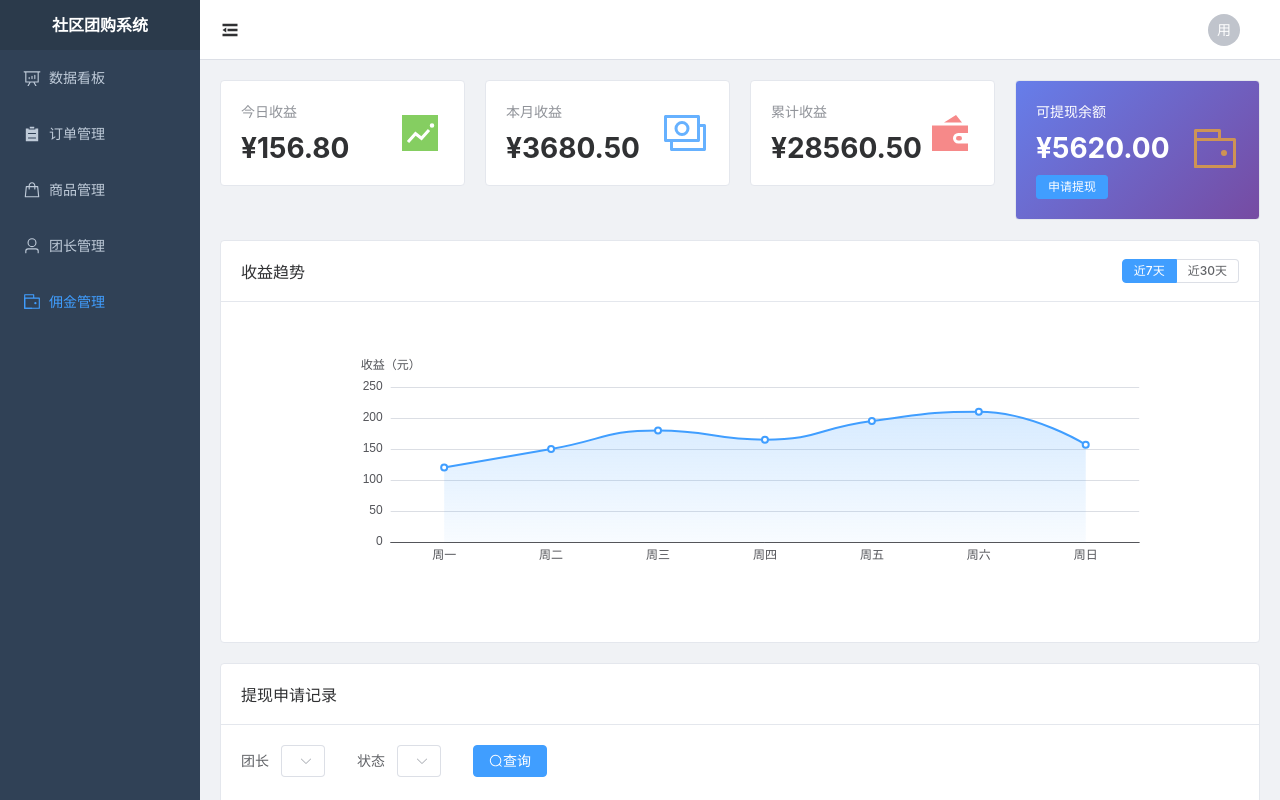
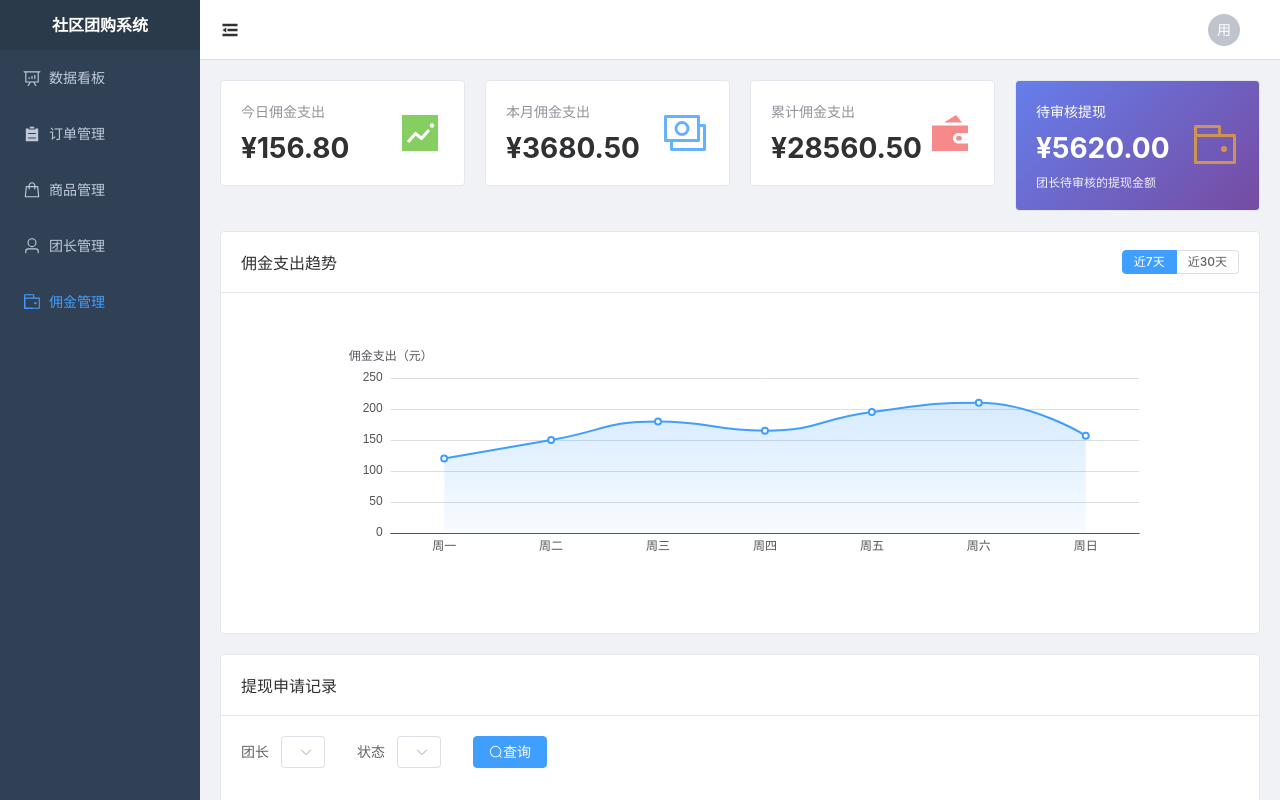
Before and after one commit to zjlasd/community-group-buying-system, a Vue app in the folder frontend/: page /commission in a window 1280 px wide. Built offline with nearby package versions, Linux system fonts and the light colour scheme; sample sign-in values are in the browser's storage; the HTML template or start-up script is replaced by a standard one.

Commit message:
feat: 初始化后端架构

```diff
--- a/frontend/src/views/Commission/index.vue
+++ b/frontend/src/views/Commission/index.vue
@@ -6,7 +6,7 @@
         <el-card shadow="hover" class="stat-card">
           <div class="stat-content">
             <div class="stat-info">
-              <div class="stat-title">今日收益</div>
+              <div class="stat-title">今日佣金支出</div>
               <div class="stat-value">¥{{ stats.todayIncome.toFixed(2) }}</div>
             </div>
             <el-icon class="stat-icon" color="#67c23a"><TrendCharts /></el-icon>
@@ -18,7 +18,7 @@
         <el-card shadow="hover" class="stat-card">
           <div class="stat-content">
             <div class="stat-info">
-              <div class="stat-title">本月收益</div>
+              <div class="stat-title">本月佣金支出</div>
               <div class="stat-value">¥{{ stats.monthIncome.toFixed(2) }}</div>
             </div>
             <el-icon class="stat-icon" color="#409eff"><Money /></el-icon>
@@ -30,7 +30,7 @@
         <el-card shadow="hover" class="stat-card">
           <div class="stat-content">
             <div class="stat-info">
-              <div class="stat-title">累计收益</div>
+              <div class="stat-title">累计佣金支出</div>
               <div class="stat-value">¥{{ stats.totalIncome.toFixed(2) }}</div>
             </div>
             <el-icon class="stat-icon" color="#f56c6c"><WalletFilled /></el-icon>
@@ -42,11 +42,11 @@
         <el-card shadow="hover" class="stat-card balance-card">
           <div class="stat-content">
             <div class="stat-info">
-              <div class="stat-title">可提现余额</div>
+              <div class="stat-title">待审核提现</div>
               <div class="stat-value balance">¥{{ stats.balance.toFixed(2) }}</div>
-              <el-button type="primary" size="small" style="margin-top: 10px" @click="handleWithdraw">
-                申请提现
-              </el-button>
+              <div style="margin-top: 8px; font-size: 12px; opacity: 0.9">
+                团长待审核的提现金额
+              </div>
             </div>
             <el-icon class="stat-icon" color="#e6a23c"><Wallet /></el-icon>
           </div>
@@ -54,11 +54,11 @@
       </el-col>
     </el-row>
 
-    <!-- 收益趋势图 -->
+    <!-- 佣金支出趋势图 -->
     <el-card shadow="hover" style="margin-top: 20px">
       <template #header>
         <div class="card-header">
-          <span>收益趋势</span>
+          <span>佣金支出趋势</span>
           <el-radio-group v-model="trendType" size="small">
             <el-radio-button value="week">近7天</el-radio-button>
             <el-radio-button value="month">近30天</el-radio-button>
@@ -288,7 +288,7 @@ const initChart = () => {
   const option: EChartsOption = {
     tooltip: {
       trigger: 'axis',
-      formatter: '{b}<br/>收益: ¥{c}'
+      formatter: '{b}<br/>佣金支出: ¥{c}'
     },
     xAxis: {
       type: 'category',
@@ -296,11 +296,11 @@ const initChart = () => {
     },
     yAxis: {
       type: 'value',
-      name: '收益（元）'
+      name: '佣金支出（元）'
     },
     series: [
       {
-        name: '收益',
+        name: '佣金支出',
         type: 'line',
         smooth: true,
         data: data.incomes,
```
